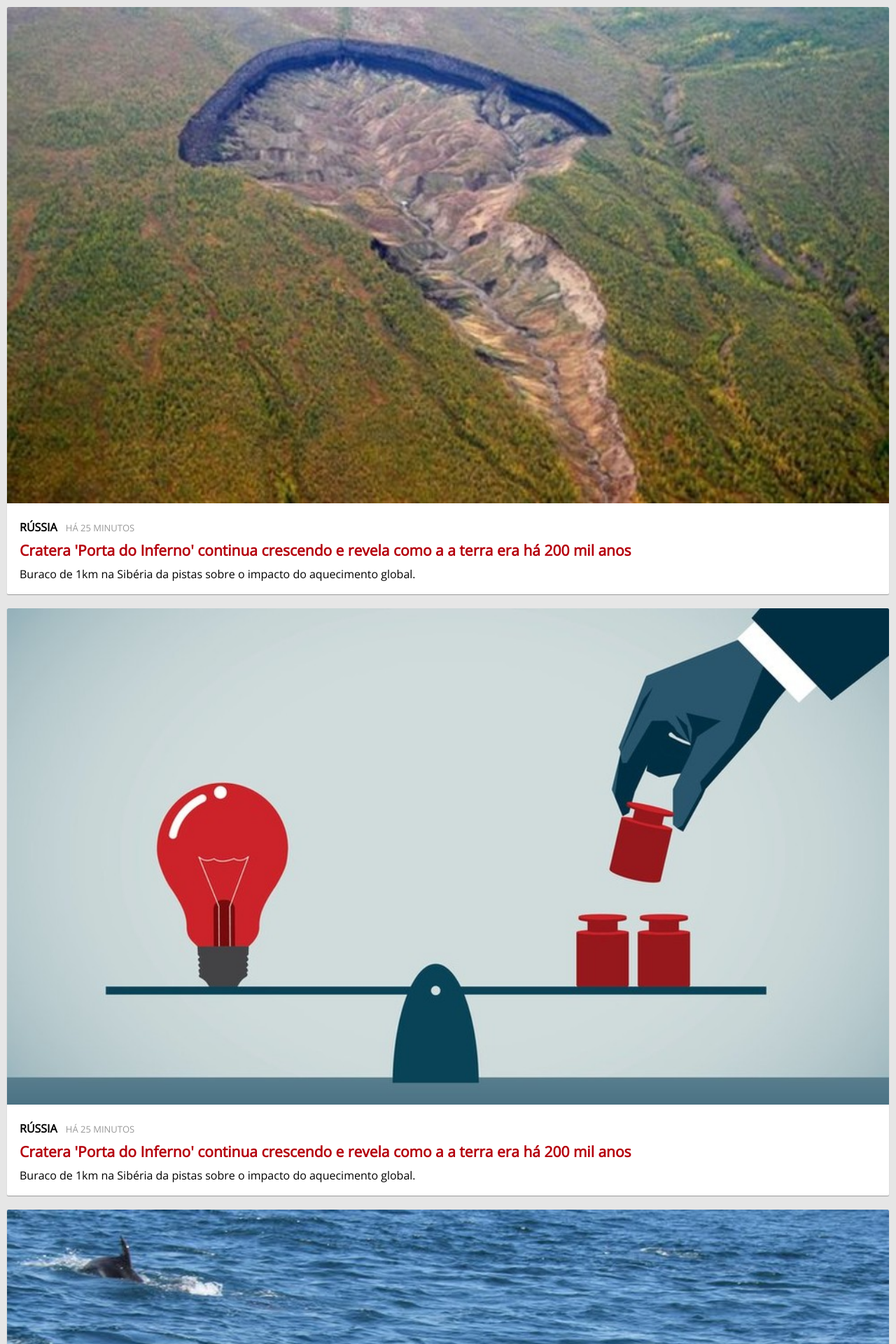
After one commit to AlexSF11/pm-projetos, a PHP site: page /pm-proj002/index.html in a window 1280 px wide. The commit adds this page. Shown: the top 1920 px of the page at 70% size. Run offline with PHP 8.4, Linux system fonts and the light colour scheme.

Commit message:
Alteração no Projeto 002

```diff
--- a/index.html
+++ b/index.html
@@ -1,8 +1,8 @@
 <!DOCTYPE html>
-<html lang="en">
+<html lang="pt-br">
 <head>
     <meta charset="UTF-8">
-    <title>Document</title>
+    <title>Play Code Makers Projetos</title>
 </head>
 <body>
     <h1><a href="pm-proj004">Projetos</a></h1>
--- a/pm-proj002/estilo.css
+++ b/pm-proj002/estilo.css
@@ -2,70 +2,51 @@
     padding: 0;
     margin: 0;
 }
-.news_container {
-    width: 320px;
-    height: 568px;
+
+body {
+    background-color: #e6e6e6;
+    padding: 10px;
+    font-family: 'Open Sans', sans-serif;
 }
-img {
-    width: 300px;
-    height: 168px;
-    padding: 11px 10px 0px 10px;
+
+.noticia {
+    background-color: #fff;
+    border-radius: 0 0 2px 2px;
+    box-shadow: 0px 1px 1px #999999;
+    margin-bottom: 20px;
 }
-.texto {
-    width: 300px;
-    height: 153px;
-    margin:0px 10px 0px 10px;
-    box-shadow: 0 1px 1px rgba(153, 153, 153, 0.5);
-    border-radius: 0 0 2px 2px;
-    background-color: #ffffff;
+
+.noticia img {
+    width: 100%;
+    border-radius: 2px 2px 0 0;
 }
-.local {
-    width: 55px;
-    height: 16px;
-    color: #333333;
-    font-size: 14px;
-    font-weight: 600;
-    line-height: 16px;
+
+.noticia .texto {
+    padding: 18px;
+}
+
+.noticia .detalhes {
+    margin-bottom: 10px;
     text-transform: uppercase;
-    font-family: 'Open Sans';
 }
-.quando {
-    width: 246px;
-    height: 16px;
-    color: #999999;
-    font-size: 11px;
-    font-weight: 300;
-    line-height: 16px;
-    padding: 10px 0px 0px 9px;
-    text-transform: uppercase;
-    font-family: 'Open Sans';
+
+.noticia h2 {
+    margin-bottom: 10px;
+    font-size: 21px;
+    line-height: 25px;
 }
-h2 {
-    width: 283px;
-    height: 54px;
-    color: #b5000d;
-    float: left;
-    font-family: 'Open Sans', sans-serif;
-    font-weight: 700;
-    font-size: 16px;
-    line-height: 18px;
-    padding: 7px 8px 0px 9px;
-}
-a {
-    text-decoration:none;
+
+.noticia h2 a {
+    text-decoration: none;
     color: #b5000d;
 }
-.detalhes {
-    margin-left: 9px;
+
+.noticia .local {
+    font-weight: bold;
 }
-p {
-    width: 283px;
-    height: 32px;
-    color: #333333;
-    font-family: 'Opens Sans';
-    font-weight: 300;
-    font-size: 14px;
-    line-height: 16px;
-    margin-left: 9px;
-    padding-top: 9px;
+
+.noticia .quando {
+    color: #999999;
+    font-size: 13px;
+    margin-left: 8px;
 }
--- /dev/null
+++ b/pm-proj002/index.html
@@ -0,0 +1,93 @@
+<!DOCTYPE html>
+<html lang="pt-br">
+<head>
+    <meta charset="UTF-8">
+    <title>Projeto 002</title>
+    <link rel="stylesheet" href="estilo.css">
+    <link href="https://fonts.googleapis.com/css?family=Open+Sans" rel="stylesheet">
+</head>
+<body>
+
+    <div class="noticia">
+
+        <a href="http://bit.ly/pm-proj002-noticia">
+            <img src="cratera.jpg" alt="Foto da Cratera">
+        </a>
+
+        <div class="texto">
+
+            <div class="detalhes">
+                <span class="local">Rússia</span>
+                <span class="quando">Há 25 minutos</span>
+            </div>
+
+            <h2>
+               <a href="http://bit.ly/pm-proj002-noticia">
+                   Cratera 'Porta do Inferno' continua crescendo e revela como a a terra era há 200 mil anos
+               </a>
+            </h2>
+
+            <p>
+                Buraco de 1km na Sibéria da pistas sobre o impacto do aquecimento global.
+            </p>
+
+        </div>
+
+    </div>
+
+    <div class="noticia">
+
+        <a href="https://g1.globo.com/ciencia-e-saude/noticia/por-que-o-tempo-parece-passar-mais-rapido-a-cada-ano.ghtml">
+            <img src="temp.jpg" alt="Nossa percepção muda em função dos estímulos a que estamos expostos">
+        </a>
+
+        <div class="texto">
+
+            <div class="detalhes">
+                <span class="local">Rússia</span>
+                <span class="quando">Há 25 minutos</span>
+            </div>
+
+            <h2>
+               <a href="http://bit.ly/pm-proj002-noticia">
+                   Cratera 'Porta do Inferno' continua crescendo e revela como a a terra era há 200 mil anos
+               </a>
+            </h2>
+
+            <p>
+                Buraco de 1km na Sibéria da pistas sobre o impacto do aquecimento global.
+            </p>
+
+        </div>
+
+    </div>
+
+    <div class="noticia">
+
+        <a href="https://g1.globo.com/natureza/noticia/estudo-revela-que-golfinhos-usam-nomes-para-se-comunicar.ghtml">
+            <img src="golfinho.jpg" alt="Foto do Golfinho">
+        </a>
+
+        <div class="texto">
+
+            <div class="detalhes">
+                <span class="local">Rússia</span>
+                <span class="quando">Há 25 minutos</span>
+            </div>
+
+            <h2>
+               <a href="http://bit.ly/pm-proj002-noticia">
+                   Cratera 'Porta do Inferno' continua crescendo e revela como a a terra era há 200 mil anos
+               </a>
+            </h2>
+
+            <p>
+                Buraco de 1km na Sibéria da pistas sobre o impacto do aquecimento global.
+            </p>
+
+        </div>
+
+    </div>
+
+</body>
+</html>
```
Also changed, not shown: pm-proj002/index.php (deleted, +0 -39 lines), pm-proj002/golfinho.jpg (added), pm-proj002/temp.jpg (added).
